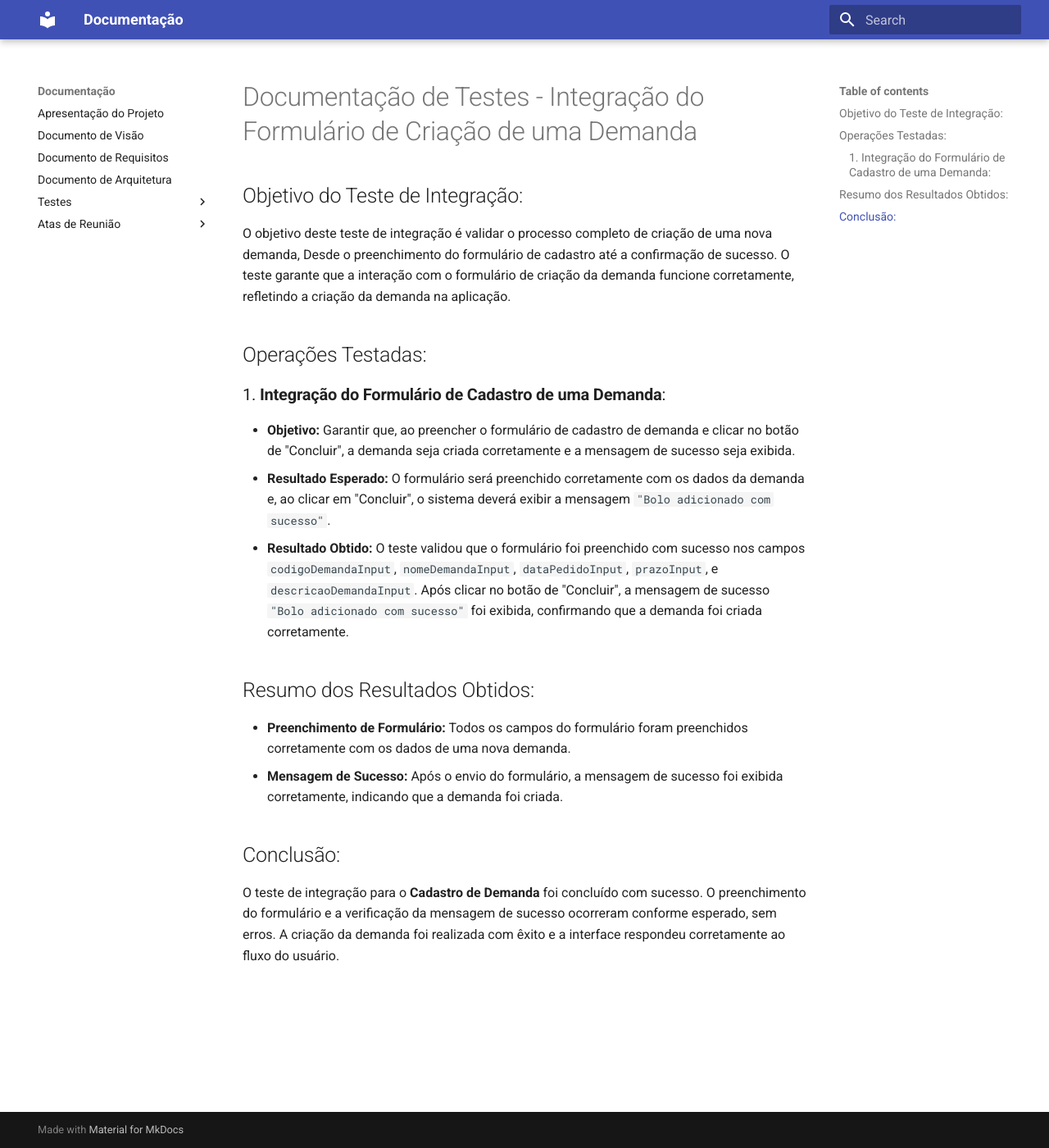
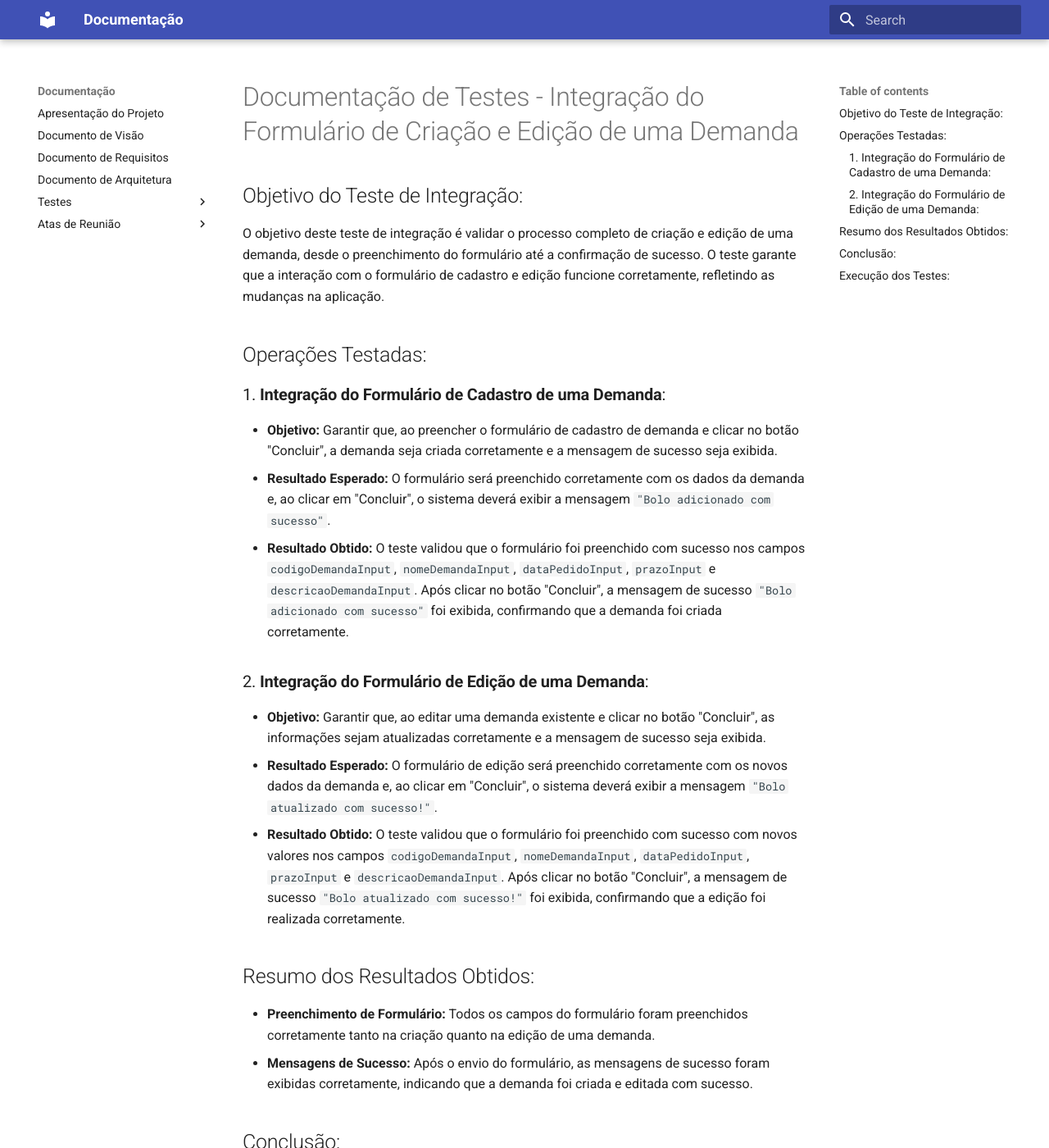
Before and after one commit to JAugustoM/Gestao-Catavento, an MkDocs documentation site: the page built from docs/documento-plano-testes/testes_integracao/tela_demanda_adm/integracao_formularios.md, in a window 1280 px wide and 1400 px high. Shown: the whole window at 82% size. Built offline with MkDocs 1.6.1 and Material for MkDocs 9.7.7, drawn with Linux system fonts in a browser that asks for light colours; some of the changed text lies outside the part shown.

Commit message:
[DOCS] Documentação sobre os testes de integração da tela de demanda do admnistrador

````diff
--- a/docs/documento-plano-testes/testes_integracao/tela_demanda_adm/integracao_formularios.md
+++ b/docs/documento-plano-testes/testes_integracao/tela_demanda_adm/integracao_formularios.md
@@ -1,21 +1,33 @@
-# Documentação de Testes - Integração do Formulário de Criação de uma Demanda
+# Documentação de Testes - Integração do Formulário de Criação e Edição de uma Demanda
 
 ## Objetivo do Teste de Integração:
 
-O objetivo deste teste de integração é validar o processo completo de criação de uma nova demanda, Desde o preenchimento do formulário de cadastro até a confirmação de sucesso. O teste garante que a interação com o formulário de criação da demanda funcione corretamente, refletindo a criação da demanda na aplicação.
+O objetivo deste teste de integração é validar o processo completo de criação e edição de uma demanda, desde o preenchimento do formulário até a confirmação de sucesso. O teste garante que a interação com o formulário de cadastro e edição funcione corretamente, refletindo as mudanças na aplicação.
 
 ## Operações Testadas:
 
 ### 1. **Integração do Formulário de Cadastro de uma Demanda**:
-- **Objetivo:** Garantir que, ao preencher o formulário de cadastro de demanda e clicar no botão de "Concluir", a demanda seja criada corretamente e a mensagem de sucesso seja exibida.
+- **Objetivo:** Garantir que, ao preencher o formulário de cadastro de demanda e clicar no botão "Concluir", a demanda seja criada corretamente e a mensagem de sucesso seja exibida.
 - **Resultado Esperado:** O formulário será preenchido corretamente com os dados da demanda e, ao clicar em "Concluir", o sistema deverá exibir a mensagem `"Bolo adicionado com sucesso"`.
-- **Resultado Obtido:** O teste validou que o formulário foi preenchido com sucesso nos campos `codigoDemandaInput`, `nomeDemandaInput`, `dataPedidoInput`, `prazoInput`, e `descricaoDemandaInput`. Após clicar no botão de "Concluir", a mensagem de sucesso `"Bolo adicionado com sucesso"` foi exibida, confirmando que a demanda foi criada corretamente.
+- **Resultado Obtido:** O teste validou que o formulário foi preenchido com sucesso nos campos `codigoDemandaInput`, `nomeDemandaInput`, `dataPedidoInput`, `prazoInput` e `descricaoDemandaInput`. Após clicar no botão "Concluir", a mensagem de sucesso `"Bolo adicionado com sucesso"` foi exibida, confirmando que a demanda foi criada corretamente.
+
+### 2. **Integração do Formulário de Edição de uma Demanda**:
+- **Objetivo:** Garantir que, ao editar uma demanda existente e clicar no botão "Concluir", as informações sejam atualizadas corretamente e a mensagem de sucesso seja exibida.
+- **Resultado Esperado:** O formulário de edição será preenchido corretamente com os novos dados da demanda e, ao clicar em "Concluir", o sistema deverá exibir a mensagem `"Bolo atualizado com sucesso!"`.
+- **Resultado Obtido:** O teste validou que o formulário foi preenchido com sucesso com novos valores nos campos `codigoDemandaInput`, `nomeDemandaInput`, `dataPedidoInput`, `prazoInput` e `descricaoDemandaInput`. Após clicar no botão "Concluir", a mensagem de sucesso `"Bolo atualizado com sucesso!"` foi exibida, confirmando que a edição foi realizada corretamente.
 
 ## Resumo dos Resultados Obtidos:
 
-- **Preenchimento de Formulário:** Todos os campos do formulário foram preenchidos corretamente com os dados de uma nova demanda.
-- **Mensagem de Sucesso:** Após o envio do formulário, a mensagem de sucesso foi exibida corretamente, indicando que a demanda foi criada.
+- **Preenchimento de Formulário:** Todos os campos do formulário foram preenchidos corretamente tanto na criação quanto na edição de uma demanda.
+- **Mensagens de Sucesso:** Após o envio do formulário, as mensagens de sucesso foram exibidas corretamente, indicando que a demanda foi criada e editada com sucesso.
 
 ## Conclusão:
 
-O teste de integração para o **Cadastro de Demanda** foi concluído com sucesso. O preenchimento do formulário e a verificação da mensagem de sucesso ocorreram conforme esperado, sem erros. A criação da demanda foi realizada com êxito e a interface respondeu corretamente ao fluxo do usuário.
+Os testes de integração para **Cadastro e Edição de Demanda** foram concluídos com sucesso. O preenchimento do formulário, a edição e a verificação das mensagens de sucesso ocorreram conforme esperado, sem erros. A criação e atualização da demanda foram realizadas com êxito, e a interface respondeu corretamente ao fluxo do usuário.
+
+## Execução dos Testes:
+
+Para rodar os testes de integração, utilize o seguinte comando:
+
+```bash
+flutter test integration_test -d <PLATAFORMA> --dart-define=ANON_KEY=<SUA_CHAVE_AQUI>
````
